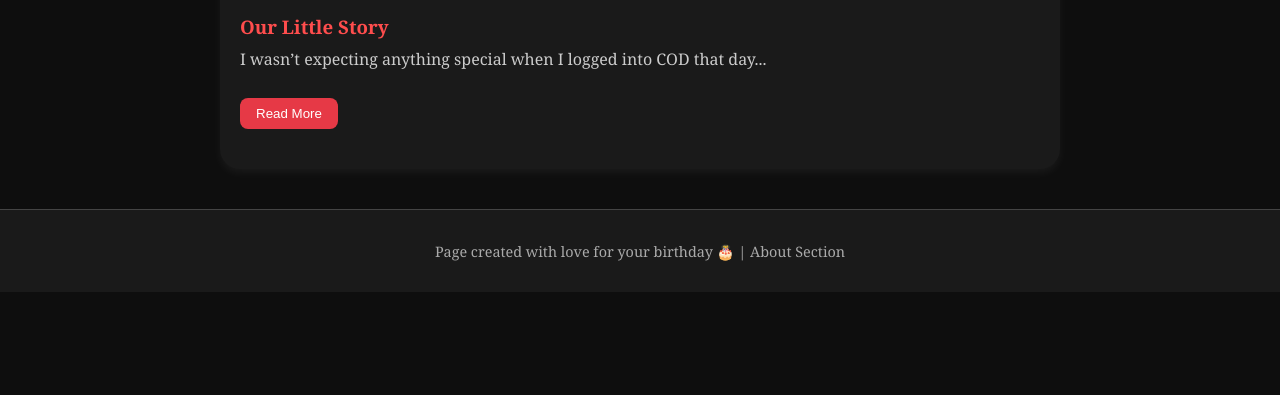
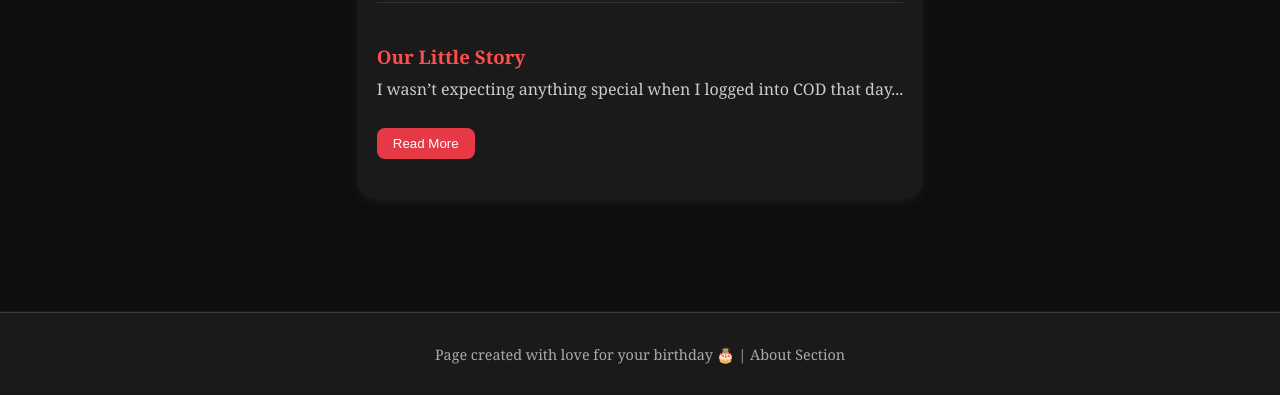
Before and after one commit to Avery-pixels/heart, a plain HTML site: page stories.html in a window 1280 px wide. Shown: the part 405-800 px from the top of the page. Drawn offline with Linux system fonts and the light colour scheme.

Commit message:
fix: push footer to the bottom

```diff
--- a/stories.css
+++ b/stories.css
@@ -1,11 +1,14 @@
 /* styles.css - Black and Red theme */
-
+html,
+body {
+  height: 100%;
+  margin: 0;
+}
 body {
   font-family: 'Georgia', serif;
   background-color: #0e0e0e;
   color: #f2f2f2;
   line-height: 1.6;
-  margin: 0;
   padding: 0;
 }
 
@@ -45,6 +48,12 @@ section {
   background-color: #1a1a1a;
   border-radius: 20px;
   box-shadow: 0 4px 10px rgba(255, 255, 255, 0.05);
+}
+
+.container {
+  display: flex;
+  flex-direction: column;
+  min-height: 100vh; /* takes full screen height */
 }
 
 h2 {
@@ -156,10 +165,12 @@ h2 {
 }
 
 .page-footer {
+  position: sticky;
   background-color: #1a1a1a;
   padding: 15px;
   text-align: center;
   font-size: 0.9em;
   border-top: 1px solid #444;
   color: #aaa;
+  top: 100vh;
 }
```
